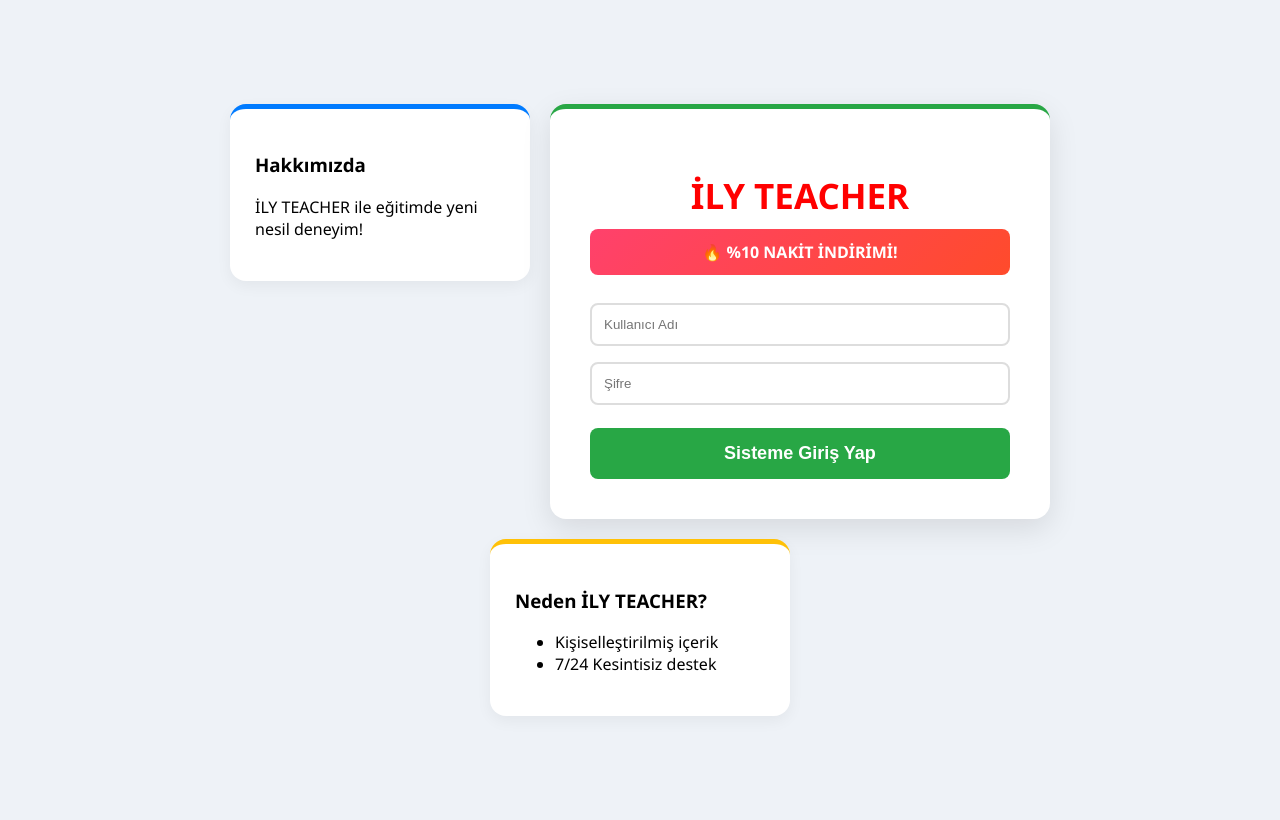
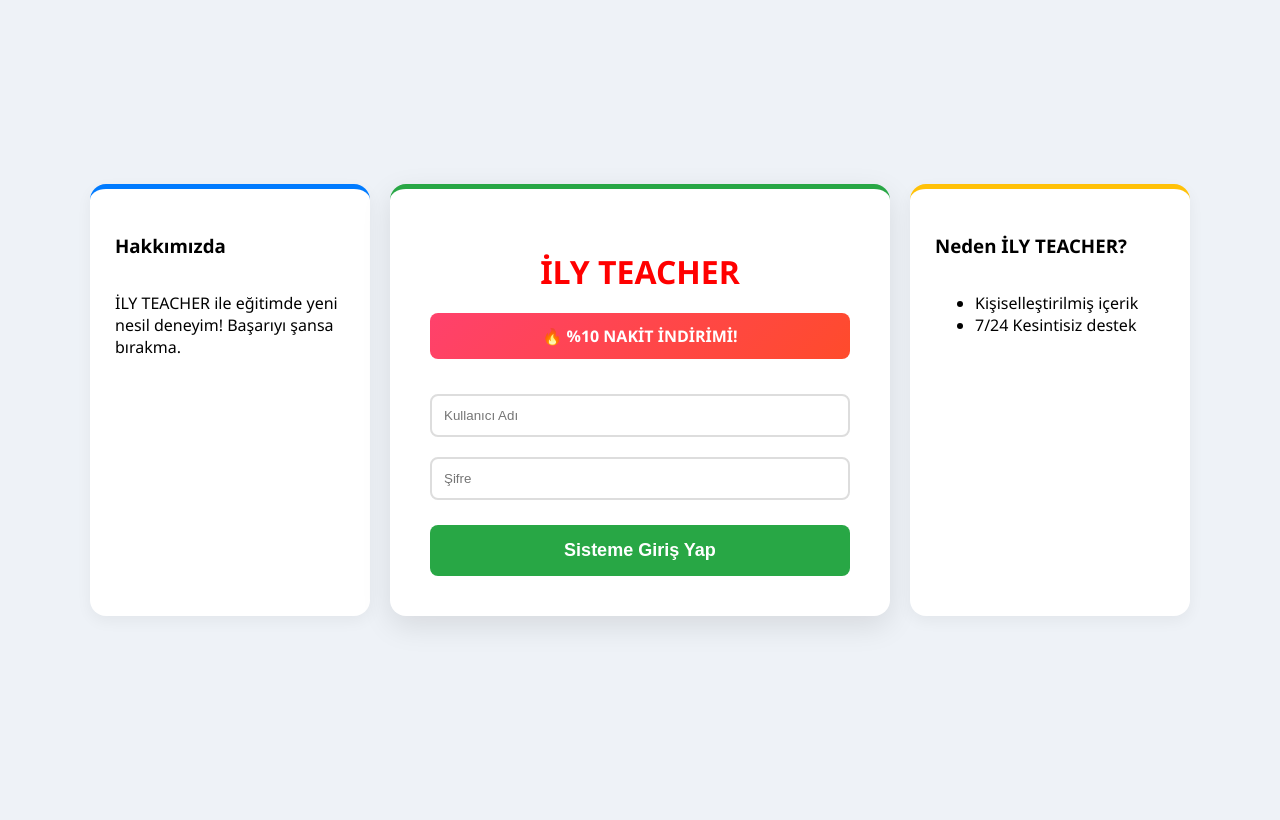
Before and after one commit to sintuvez31-web/ders-site, a Flask app: page /login in a window 1280 px wide. After the commit the page ends 626 px from the top, so only its background shows below. Run offline with Flask 3, Linux system fonts and the light colour scheme.

Commit message:
Update login.html

```diff
--- a/templates/login.html
+++ b/templates/login.html
@@ -5,38 +5,41 @@
     <meta name="viewport" content="width=device-width, initial-scale=1.0">
     <title>İLY TEACHER - Giriş</title>
     <style>
-        body { font-family: 'Segoe UI', Arial, sans-serif; background: #eef2f7; display: flex; justify-content: center; align-items: center; min-height: 100vh; margin: 0; padding: 10px; }
-        .wrapper { display: flex; gap: 20px; align-items: flex-start; max-width: 1000px; flex-wrap: wrap; justify-content: center; }
+        body { font-family: 'Segoe UI', Arial, sans-serif; background: #eef2f7; margin: 0; display: flex; justify-content: center; align-items: center; min-height: 100vh; }
 
-        /* Paneller */
-        .side-panel { background: #ffffff; padding: 25px; border-radius: 16px; width: 250px; box-shadow: 0 5px 15px rgba(0,0,0,0.05); border-top: 5px solid #007bff; }
-        .login-container { background: #ffffff; padding: 40px; border-radius: 16px; width: 420px; text-align: center; box-shadow: 0 10px 30px rgba(0,0,0,0.1); border-top: 5px solid #28a745; }
+        /* Ana taşıyıcı - mobilde dikey, masaüstünde yatay dizilim */
+        .wrapper { display: flex; flex-direction: row; gap: 20px; align-items: stretch; justify-content: center; width: 95%; max-width: 1100px; }
 
-        h1 { color: #ff0000; font-size: 35px; margin-bottom: 10px; }
-        .indirim-banner { background: linear-gradient(135deg, #ff416c, #ff4b2b); color: white; padding: 12px; border-radius: 8px; font-weight: bold; margin-bottom: 20px; }
-        input { width: 100%; padding: 12px; margin: 8px 0; border: 2px solid #ddd; border-radius: 8px; box-sizing: border-box; }
+        .side-panel { background: #ffffff; padding: 25px; border-radius: 16px; width: 250px; box-shadow: 0 5px 15px rgba(0,0,0,0.05); border-top: 5px solid #007bff; display: flex; flex-direction: column; }
+        .login-container { background: #ffffff; padding: 40px; border-radius: 16px; width: 420px; text-align: center; box-shadow: 0 10px 30px rgba(0,0,0,0.1); border-top: 5px solid #28a745; flex-shrink: 0; }
+
+        h1 { color: #ff0000; font-size: 32px; margin-bottom: 20px; }
+        .indirim-banner { background: linear-gradient(135deg, #ff416c, #ff4b2b); color: white; padding: 12px; border-radius: 8px; font-weight: bold; margin-bottom: 25px; }
+
+        input { width: 100%; padding: 12px; margin: 10px 0; border: 2px solid #ddd; border-radius: 8px; box-sizing: border-box; }
         button { width: 100%; padding: 15px; background: #28a745; color: white; border: none; border-radius: 8px; cursor: pointer; font-size: 18px; font-weight: bold; margin-top: 15px; }
 
-        /* MOBİL İÇİN AYARLAR (Ekran 768px'den küçükse) */
-        @media (max-width: 768px) {
+        /* Mobil düzenleme */
+        @media (max-width: 900px) {
             .wrapper { flex-direction: column; align-items: center; }
-            .side-panel { width: 90%; margin-bottom: 20px; }
-            .login-container { width: 90%; padding: 20px; }
+            .side-panel { width: 90%; order: 2; } /* Alt kısma at */
+            .login-container { order: 1; width: 90%; } /* Üst kısma at */
         }
     </style>
 </head>
 <body>
 
 <div class="wrapper">
+    <!-- SOL PANEL -->
     <div class="side-panel">
         <h3>Hakkımızda</h3>
-        <p>İLY TEACHER ile eğitimde yeni nesil deneyim!</p>
+        <p>İLY TEACHER ile eğitimde yeni nesil deneyim! Başarıyı şansa bırakma.</p>
     </div>
 
+    <!-- GİRİŞ PANELİ -->
     <div class="login-container">
         <h1>İLY TEACHER</h1>
         <div class="indirim-banner">🔥 %10 NAKİT İNDİRİMİ!</div>
-        {% if hata %} <p class="error">{{ hata }}</p> {% endif %}
         <form action="/login" method="POST">
             <input type="text" name="username" placeholder="Kullanıcı Adı" required>
             <input type="password" name="password" placeholder="Şifre" required>
@@ -44,6 +47,7 @@
         </form>
     </div>
 
+    <!-- SAĞ PANEL -->
     <div class="side-panel" style="border-top-color: #ffc107;">
         <h3>Neden İLY TEACHER?</h3>
         <ul>
```
